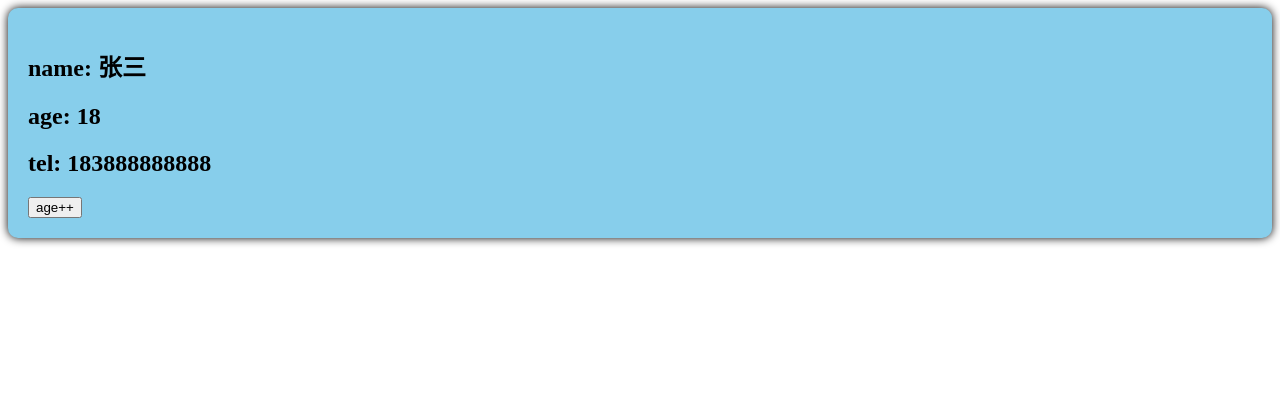
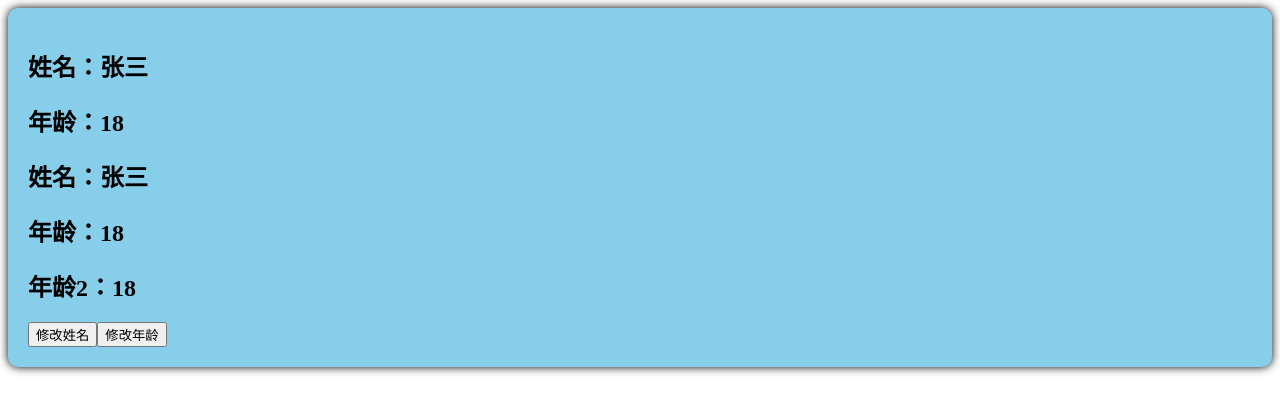
Before and after one commit to Durian789/vue3_test, a Vue app: page / in a window 1280 px wide. Shown: the top 412 px of the page. Built offline with nearby package versions, Linux system fonts and the light colour scheme; the HTML template or start-up script is replaced by a standard one.

Commit message:
[Add]第2次提交

```diff
--- a/src/components/Persion.vue
+++ b/src/components/Persion.vue
@@ -1,52 +1,29 @@
 <template>
   <div class="persion">
-        <h2>name: {{ name }}</h2>
-        <h2>age: {{ age }}</h2>
-        <h2>tel: {{ tel }}</h2>
-        <button @click="ageChange">age++</button>
+    <h2>姓名：{{person.name}}</h2>
+    <h2>年龄：{{person.age}}</h2>
+    <h2>姓名：{{name}}</h2>
+    <h2>年龄：{{age}}</h2>
+    <h2>年龄2：{{age2}}</h2>
+    <button @click="changeName">修改姓名</button>
+    <button @click="changeAge">修改年龄</button>
   </div>
 </template>
-<!-- <script lang="ts">
-export default {
-    name: "Persion",
-    //    data() {
-    //     return {
-    //         age: 11
-    //     }
-    //    },
-    //    methods:{
-    //     ageChange() {
-    //         this.age++
-    //     }
-    //    }
-    // setup的执行时机比vue2中的beforeUpdate还早
-    // setup() {
-    //     //数据
-    //     let name ='张三'
-    //     let age = 18
-    //     let tel = '183888888888'
-    //     //方法
-    //     function ageChange() {
-    //         return age += 1
-    //     }
-
-    //     return { name, age, tel, ageChange}
-
-    //     // return () => {
-    //     //     age += 1
-    //     //     return { name, age, tel}
-    //     // }
-    // }
-};
-</script> -->
-<script lang="ts" setup name="Persion234">
-    //数据
-    let name = "张三";
-    let age = 18;
-    let tel = "183888888888";
-    //方法
-    function ageChange() {
-        return (age += 1);
+<script lang="ts" setup name="Persion">
+import { reactive, toRefs, toRef } from "vue";
+let person = reactive({
+  name: '张三',
+  age: 18
+})
+let {name, age} = toRefs(person)
+let age2 = toRef(person,'age')
+function changeName(){
+  // person.name += '~'
+  name.value += '~'
+}
+function changeAge(){
+  // person.age += 1
+  age.value += 1
 }
 </script>
 <style>
```
Lines whose indentation alone changed are shown as unchanged.
